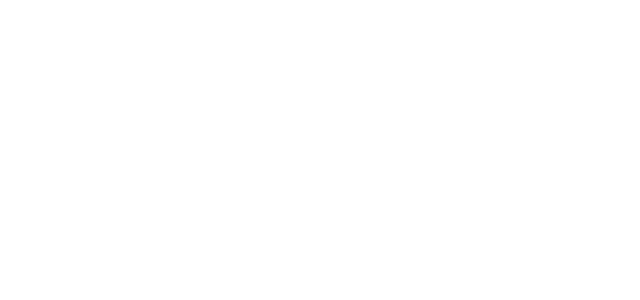
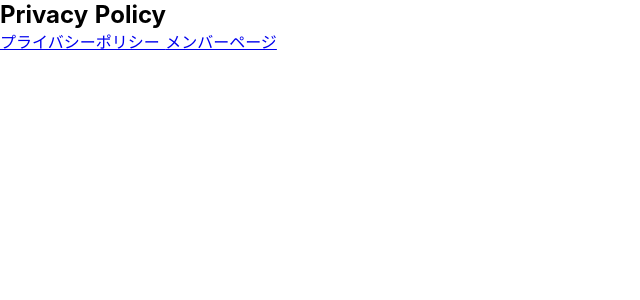
Before and after one commit to Update-hub/roadmap, a Nuxt app: page /privacy in a window 1280 px wide. Before the commit this address had no page. Shown: the top 300 px of the page, without its empty margins (0-640 px from the left). Built offline with nearby package versions, Linux system fonts and the light colour scheme.

Commit message:
feat(footer): Footerコンポーネント作成 #31

```diff
--- /dev/null
+++ b/components/Footer.vue
@@ -0,0 +1,21 @@
+<template>
+  <footer>
+    <nuxt-link to="/privacy">
+      プライバシーポリシー
+    </nuxt-link>
+    <nuxt-link to="/developer">
+      メンバーページ
+    </nuxt-link>
+  </footer>
+</template>
+
+<script lang="ts">
+import { Vue, Component } from 'vue-property-decorator'
+
+@Component
+export default class Footer extends Vue {
+}
+</script>
+
+<style lang="scss" scoped>
+</style>
--- a/layouts/default.vue
+++ b/layouts/default.vue
@@ -1,8 +1,22 @@
 <template>
   <div>
     <nuxt />
+    <r-footer />
   </div>
 </template>
+
+<script lang="ts">
+import rFooter from '~/components/Footer.vue'
+import { Component, Vue } from 'vue-property-decorator'
+
+@Component({
+  components: {
+    rFooter
+  }
+})
+export default class DefaultLayout extends Vue {
+}
+</script>
 
 <style>
 html {
--- /dev/null
+++ b/pages/developer.vue
@@ -0,0 +1,14 @@
+<template>
+  <div>
+    <h2>Members</h2>
+  </div>
+</template>
+
+<script lang="ts">
+import Vue from 'vue'
+export default Vue.extend({
+})
+</script>
+
+<style lang="scss" scoped>
+</style>
--- /dev/null
+++ b/pages/privacy.vue
@@ -0,0 +1,14 @@
+<template>
+  <div>
+    <h2>Privacy Policy</h2>
+  </div>
+</template>
+
+<script lang="ts">
+import Vue from 'vue'
+export default Vue.extend({
+})
+</script>
+
+<style lang="scss" scoped>
+</style>
```
